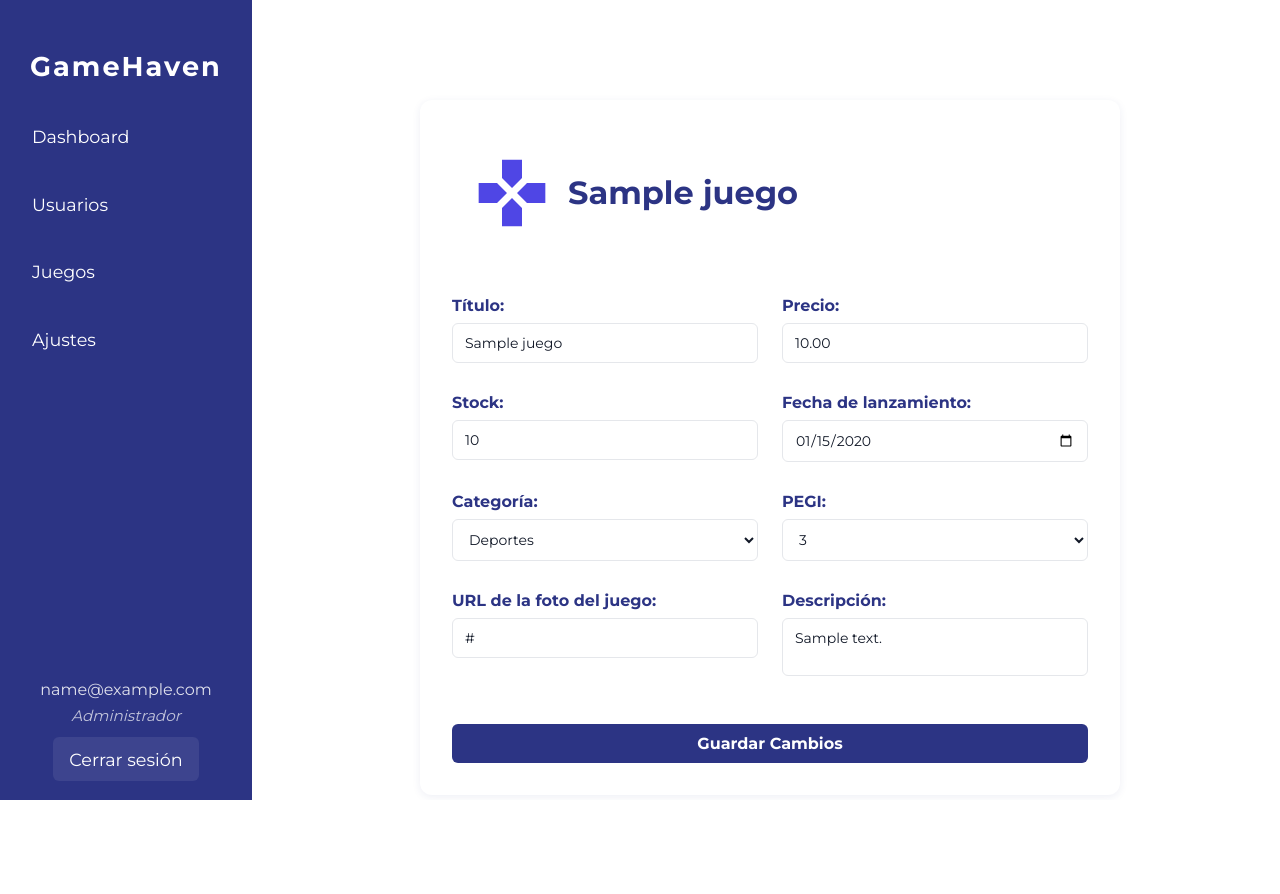
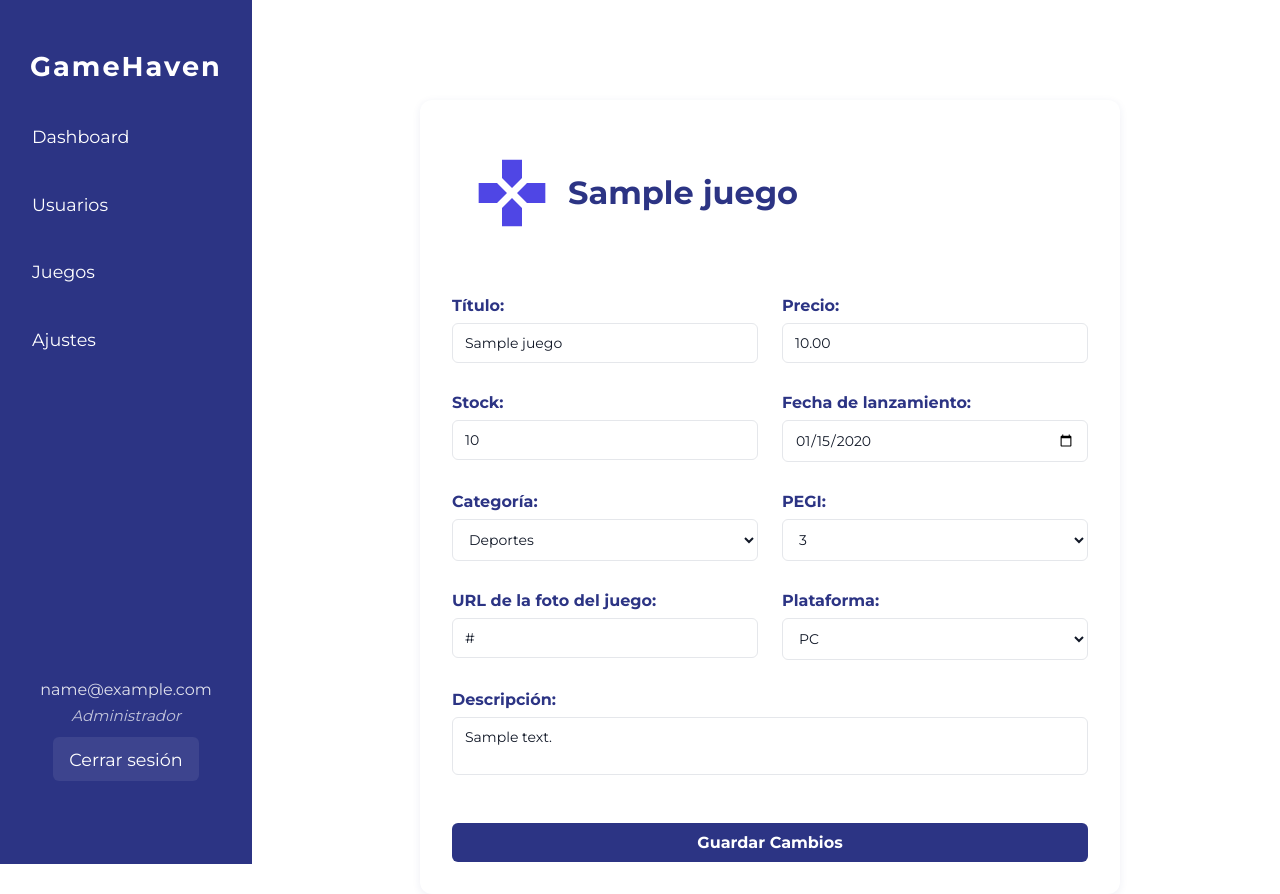
Before and after one commit to erreyesjoel/GameHaven, a Django app: page /juegos/editar-juego/1/ in a window 1280 px wide. Before the commit the page ends 800 px from the top, so only its background shows below. Run offline with Django 5.2, Linux system fonts and the light colour scheme; a user stored in the database is signed in; tables that the repository leaves empty hold one stand-in row (values such as "Sample post").

Commit message:
plataformas añadidas a crear y editar juego

```diff
--- a/backend/backend_django/backend/static/css/main.css
+++ b/backend/backend_django/backend/static/css/main.css
@@ -477,6 +477,10 @@ textarea {
   justify-content: center;
 }
 
+.form-group.full-width {
+  flex: 1 1 100%;
+}
+
 .modal-eliminar {
   display: none;
   position: fixed;
--- a/backend/backend_django/backend/static/scss/_formularios.scss
+++ b/backend/backend_django/backend/static/scss/_formularios.scss
@@ -87,3 +87,8 @@ textarea {
     display: flex;
     justify-content: center;
 }
+
+// Para que un .form-group ocupe toda la fila si se le añade la clase .full-width
+.form-group.full-width {
+  flex: 1 1 100%;
+}
--- a/backend/backend_django/backend/templates/admin/editarJuego.html
+++ b/backend/backend_django/backend/templates/admin/editarJuego.html
@@ -60,6 +60,18 @@
         {% endwith %}
       </div>
       <div class="form-group">
+        <label for="plataforma">Plataforma:</label>
+        <select id="plataforma" name="plataforma" required>
+          {% for plataforma in plataformas %}
+            <option value="{{ plataforma.id }}" {% if juego_plataforma and juego_plataforma.plataforma.id == plataforma.id %}selected{% endif %}>
+              {{ plataforma.get_tipo_display }}
+            </option>
+          {% endfor %}
+        </select>
+      </div>
+    </div>
+    <div class="form-row">
+      <div class="form-group full-width">
         <label for="descripcion">Descripción:</label>
         <textarea id="descripcion" name="descripcion" required>{{ juego.descripcion }}</textarea>
       </div>
--- a/backend/backend_django/juegos/views.py
+++ b/backend/backend_django/juegos/views.py
@@ -1,5 +1,5 @@
 from django.shortcuts import render, redirect, get_object_or_404 # importamos render para renderizar templates y redirect para redirigir, get_object_or_404 para obtener objetos o devolver 404
-from juegos.models import Juego # importamos el modelo
+from juegos.models import Juego, Juegos_Plataformas # importamos el modelo
 from plataformas.models import Plataforma # importamos el modelo
 from django.contrib.auth.decorators import login_required # para proteger las vistas
 from categorias.models import Categoria # importamos el modelo Categoria
@@ -24,6 +24,10 @@ def eliminarJuego(request, juego_id):
 def editarJuego(request, juego_id):
     juego = get_object_or_404(Juego, id=juego_id) # buscamos juego por id
     categorias = Categoria.objects.all()  # obtenemos todas las categorias
+    plataformas = Plataforma.objects.all()  # obtenemos todas las plataformas
+    # Obtener la plataforma actual del juego (si existe)
+    juego_plataforma = Juegos_Plataformas.objects.filter(juego=juego).first()
+
     if request.method == 'POST':
         # obtenemos todos los datos del juego
         juego.titulo = request.POST.get('titulo', juego.titulo)
@@ -32,6 +36,13 @@ def editarJuego(request, juego_id):
         juego.stock = request.POST.get('stock', juego.stock)
         juego.fecha_lanzamiento = request.POST.get('fecha_lanzamiento', juego.fecha_lanzamiento)
         juego.pegi = request.POST.get('pegi', juego.pegi)
+        plataforma_id = request.POST.get('plataforma')
+        if plataforma_id:
+            # Elimina la(s) plataforma(s) actual(es) del juego
+            Juegos_Plataformas.objects.filter(juego=juego).delete()
+            # Añade la nueva plataforma seleccionada
+            plataforma = get_object_or_404(Plataforma, id=plataforma_id)
+            Juegos_Plataformas.objects.create(juego=juego, plataforma=plataforma)
         categoria_id = request.POST.get('categoria')
         foto_juego_url = request.POST.get('foto_juego_url') # obtenemos la url de la foto del juego
         if categoria_id:
@@ -47,7 +58,12 @@ def editarJuego(request, juego_id):
                 Fotos_Juegos.objects.create(juego=juego, url=foto_juego_url) # creamos la foto si no existe
         juego.save() # guardamos los cambios
         return redirect('mostrar_juegos') # redirigimos a la lista de juegos
-    return render(request, 'admin/editarJuego.html', {'juego': juego, 'categorias': categorias}) # renderizamos el template de editar juego
+    return render(request, 'admin/editarJuego.html', {
+    'juego': juego,
+    'categorias': categorias,
+    'plataformas': plataformas,
+    'juego_plataforma': juego_plataforma
+    }) # renderizamos el template de editar juego
 
 # def para crear juego
 @login_required
@@ -61,6 +77,9 @@ def crearJuego(request):
         fecha_lanzamiento = request.POST.get('fecha_lanzamiento')
         pegi = request.POST.get('pegi')
         categoria_id = request.POST.get('categoria')
+        plataforma_id = request.POST.get('plataforma') # obtenemos la plataforma seleccionada
+        foto_juego_url = request.POST.get('foto_juego_url') # obtenemos la url de la foto del juego
+
         categoria = get_object_or_404(Categoria, id=categoria_id)
         juego = Juego.objects.create(
             titulo=titulo,
@@ -71,6 +90,18 @@ def crearJuego(request):
             pegi=pegi,
             categoria=categoria
         )
+        # Guardar la relación con la plataforma en la tabla intermedia
+        if plataforma_id:
+            plataforma = get_object_or_404(Plataforma, id=plataforma_id)
+            Juegos_Plataformas.objects.create(juego=juego, plataforma=plataforma)
+        # Guardar la foto si se ha enviado
+        if foto_juego_url:
+            from juegos.models import Fotos_Juegos
+            Fotos_Juegos.objects.create(juego=juego, url=foto_juego_url)
         return redirect('mostrar_juegos') # redirigimos a la lista de juegos
     categorias = Categoria.objects.all()  # obtenemos todas las categorias
-    return render(request, 'admin/crearJuego.html', {'categorias': categorias}) # renderizamos el template de crear juego
+    plataformas = Plataforma.objects.all() # obtenemos todas las plataformas
+    return render(request, 'admin/crearJuego.html', {
+        'categorias': categorias,
+        'plataformas': plataformas
+    }) # renderizamos el template de crear juego
```
Also changed, not shown: backend/backend_django/backend/templates/admin/crearJuego.html (+10 -0 lines).
